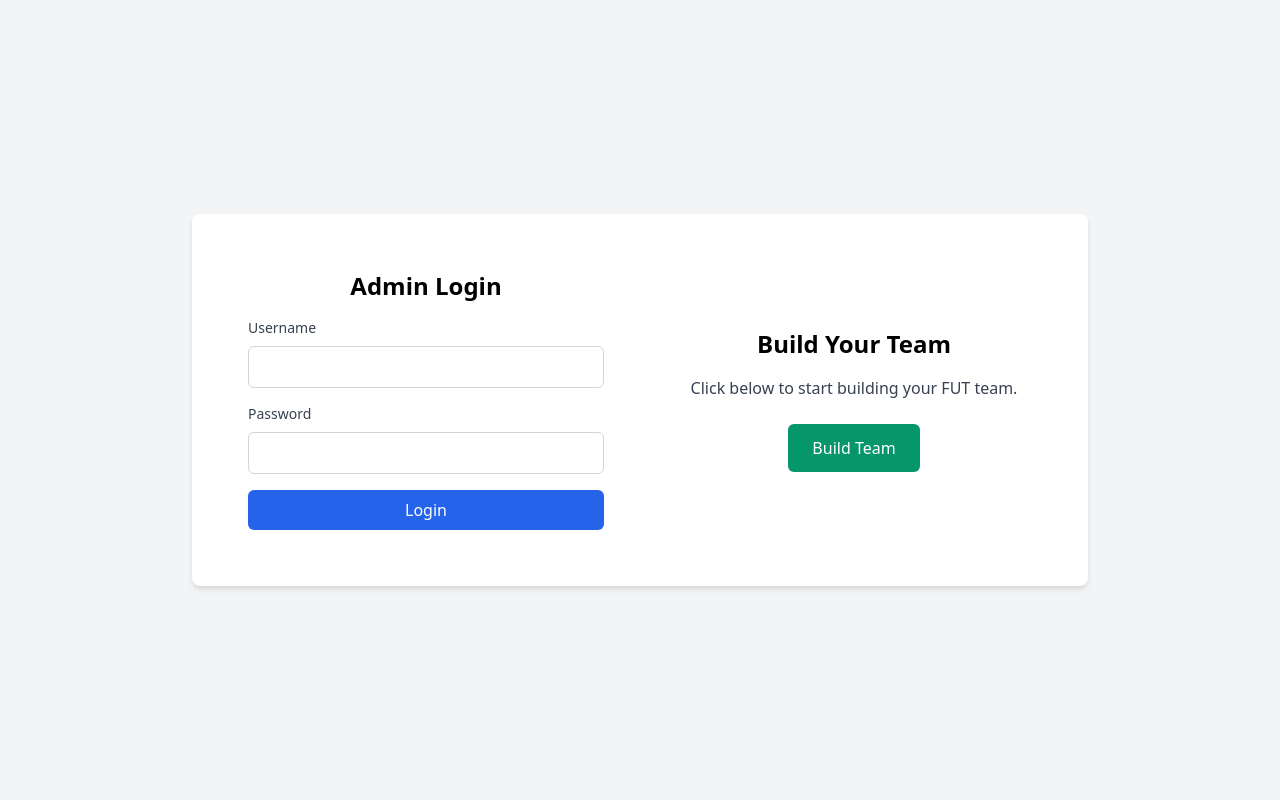
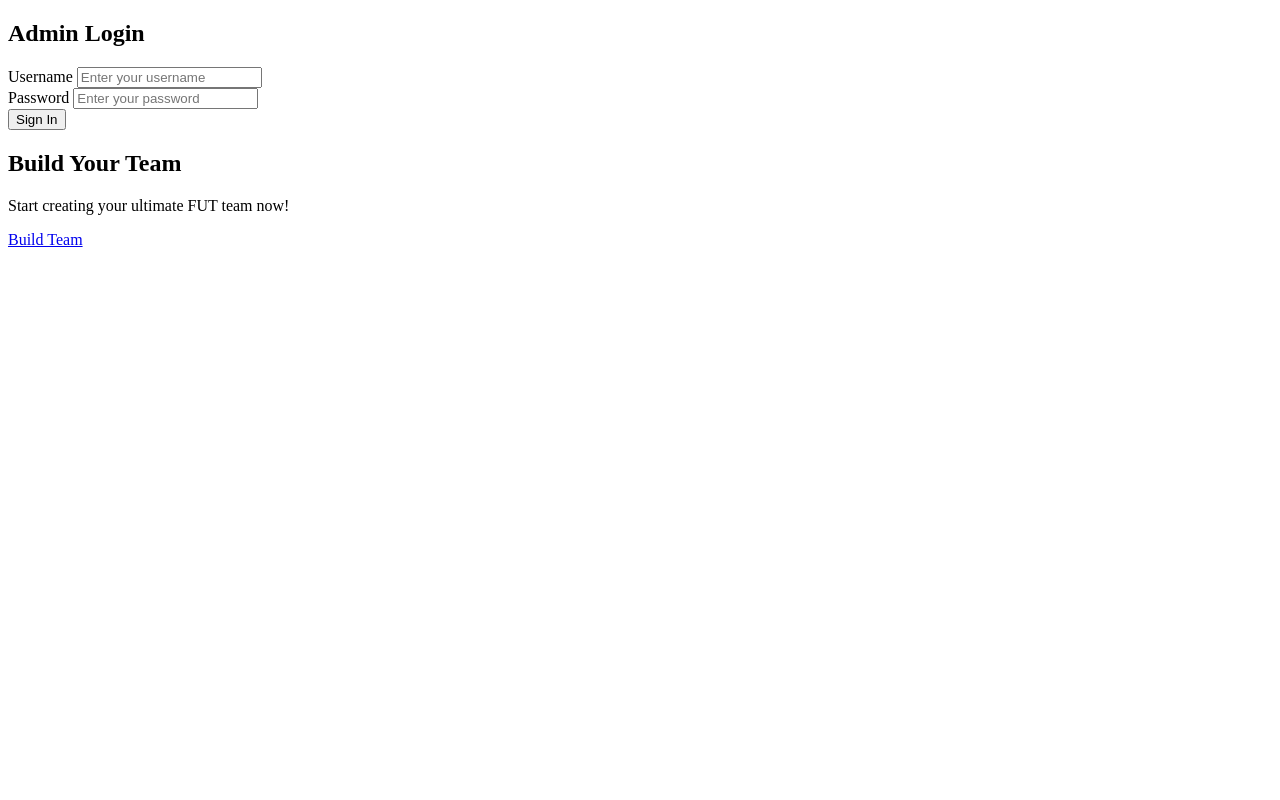
Before and after one commit to protocol-404/FUT-champion_full_stack, a PHP site: page /login.php in a window 1280 px wide. Run offline with PHP 8.4, Linux system fonts and the light colour scheme.

Commit message:
update log-in page

```diff
--- a/login.php
+++ b/login.php
@@ -1,20 +1,17 @@
 <?php
 session_start();
 
-// Check if the user is already logged in
 if (isset($_SESSION['user_id'])) {
     header('Location: index.php');
     exit();
 }
 
-// Handle login form submission
 if ($_SERVER['REQUEST_METHOD'] === 'POST') {
     $username = $_POST['username'];
     $password = $_POST['password'];
 
-    // Simple authentication check
     if ($username === 'admin' && $password === 'admin') {
-        $_SESSION['user_id'] = $username; // Store username in session
+        $_SESSION['user_id'] = $username;
         header('Location: index.php');
         exit();
     } else {
@@ -24,57 +21,83 @@
 ?>
 <!DOCTYPE html>
 <html lang="en">
-
 <head>
     <meta charset="UTF-8">
     <meta name="viewport" content="width=device-width, initial-scale=1.0">
-    <title>Login</title>
+    <title>FUT Team Builder - Login</title>
     <!-- Tailwind CSS -->
-    <link href="https://cdn.jsdelivr.net/npm/tailwindcss@2.2.19/dist/tailwind.min.css" rel="stylesheet">
+    <link href="https:
     <style>
         body {
-            background-color: #f8fafc;
+            background-image: url(assets/img/bg.png);
+            background-size: cover;
+            background-position: center;
+            background-repeat: no-repeat;
+            font-family: 'Inter', sans-serif;
+        }
+        .login-container {
+            background: rgba(255, 255, 255, 0.9);
+            backdrop-filter: blur(10px);
+            box-shadow: 0 15px 25px rgba(0, 0, 0, 0.1);
+            border-radius: 15px;
+        }
+        .form-input {
+            background: rgba(255, 255, 255, 0.7);
+            border: 1px solid rgba(209, 213, 219, 0.5);
+            transition: all 0.3s ease;
+        }
+        .form-input:focus {
+            outline: none;
+            border-color: #6366f1;
+            box-shadow: 0 0 0 3px rgba(99, 102, 241, 0.2);
+        }
+        .login-btn {
+            background: linear-gradient(to right, #6366f1, #8b5cf6);
+            transition: transform 0.3s ease;
+        }
+        .login-btn:hover {
+            transform: translateY(-3px);
+            box-shadow: 0 7px 14px rgba(50, 50, 93, 0.1), 0 3px 6px rgba(0, 0, 0, 0.08);
+        }
+        .build-team-section {
+            background: rgba(16, 185, 129, 0.1);
+            border: 1px solid rgba(16, 185, 129, 0.2);
         }
     </style>
 </head>
-
-<body>
-    <div class="flex items-center justify-center min-h-screen bg-gray-100">
-        <div class="grid grid-cols-1 md:grid-cols-2 gap-6 w-full max-w-4xl p-8 bg-white rounded-lg shadow-md">
-
+<body class="min-h-screen flex items-center justify-center px-4 py-8">
+    <div class="grid grid-cols-1 md:grid-cols-2 gap-6 w-full max-w-4xl login-container overflow-hidden">
         <!-- Admin Login Section -->
-            <div class="p-6">
-                <h2 class="text-2xl font-bold text-center mb-4">Admin Login</h2>
+        <div class="p-8 flex flex-col justify-center">
+            <h2 class="text-3xl font-bold text-center mb-6 text-gray-800">Admin Login</h2>
             <?php if (isset($error)) : ?>
-                    <div class="p-4 mb-4 text-sm text-red-700 bg-red-100 rounded-lg" role="alert">
+                <div class="p-4 mb-6 text-sm text-red-700 bg-red-100 rounded-lg text-center" role="alert">
                     <?= $error ?>
                 </div>
             <?php endif; ?>
-                <form method="POST" class="space-y-4">
+            <form method="POST" class="space-y-5">
                 <div>
                     <label for="username" class="block mb-2 text-sm font-medium text-gray-700">Username</label>
-                        <input type="text" class="block w-full p-2 border border-gray-300 rounded-md focus:outline-none focus:ring focus:ring-blue-500" id="username" name="username" required>
+                    <input type="text" class="form-input block w-full p-3 rounded-lg" id="username" name="username" required placeholder="Enter your username">
                 </div>
                 <div>
                     <label for="password" class="block mb-2 text-sm font-medium text-gray-700">Password</label>
-                        <input type="password" class="block w-full p-2 border border-gray-300 rounded-md focus:outline-none focus:ring focus:ring-blue-500" id="password" name="password" required>
+                    <input type="password" class="form-input block w-full p-3 rounded-lg" id="password" name="password" required placeholder="Enter your password">
                 </div>
-                    <button type="submit" class="w-full px-4 py-2 text-white bg-blue-600 rounded-md hover:bg-blue-700">Login</button>
-                    <!-- <div class="text-center mt-4">
-                        <a href="#" class="text-sm text-blue-600 hover:underline">Forgot Password?</a>
-                    </div> -->
+                <button type="submit" class="login-btn w-full px-4 py-3 text-white rounded-lg text-lg font-semibold">Sign In</button>
             </form>
         </div>
 
-            <!-- Normal User Section -->
-            <div class="p-6 flex flex-col items-center justify-center">
-                <h2 class="text-2xl font-bold mb-4 text-center">Build Your Team</h2>
-                <p class="text-gray-700 mb-6 text-center">Click below to start building your FUT team.</p>
-                <a href="team_build.php" class="w-full md:w-auto px-6 py-3 text-white bg-green-600 rounded-md hover:bg-green-700">Build Team</a>
+        <!-- User Section -->
+        <div class="p-8 flex flex-col items-center justify-center build-team-section">
+            <div class="text-center">
+                <h2 class="text-3xl font-bold mb-4 text-gray-800">Build Your Team</h2>
+                <p class="text-gray-600 mb-6 text-lg">Start creating your ultimate FUT team now!</p>
+                <a href="team_build.php" class="inline-block px-8 py-3 text-white bg-green-500 rounded-lg hover:bg-green-600 transition duration-300 ease-in-out transform hover:-translate-y-1 hover:scale-105">
+                    Build Team
+                </a>
             </div>
-
         </div>
     </div>
 </body>
-
 </html>
```
Lines whose indentation alone changed are shown as unchanged.
